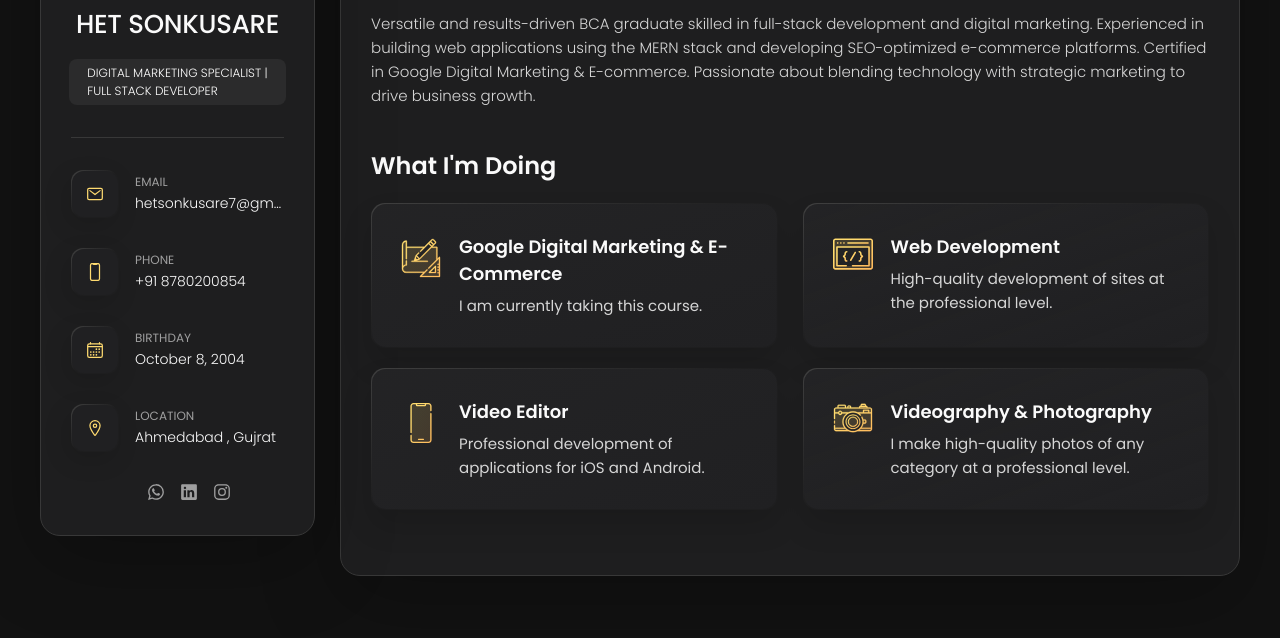
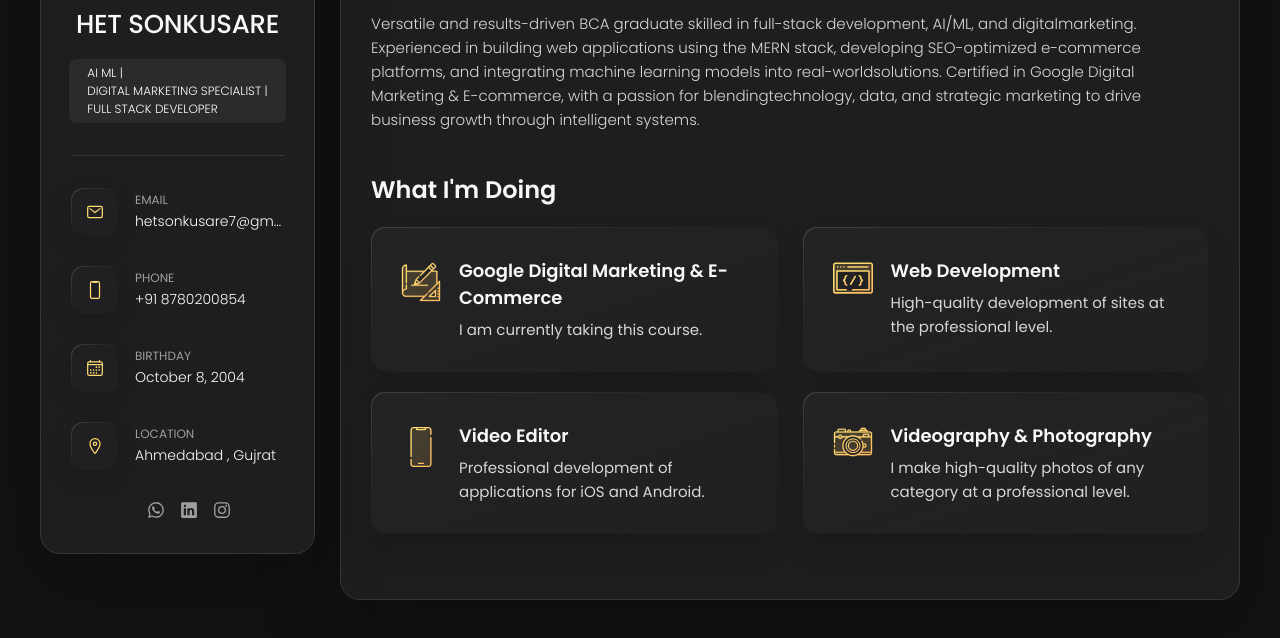
Before and after one commit to hetsonkusare/Portfolio, a plain HTML site: page index.html in a window 1280 px wide. Shown: the part 254-892 px from the top of the page. Drawn offline with nearby package versions, Linux system fonts and the light colour scheme.

Commit message:
Updated index.html with latest changes

```diff
--- a/index.html
+++ b/index.html
@@ -48,7 +48,7 @@
         <div class="info-content">
           <h1 class="name" title="Richard hanrick">HET SONKUSARE</h1>
 
-          <p class="title">DIGITAL MARKETING SPECIALIST |<BR> FULL STACK DEVELOPER</p>
+          <p class="title">AI ML |<br> DIGITAL MARKETING SPECIALIST |<BR> FULL STACK DEVELOPER</p>
         </div>
 
         <button class="info_more-btn" data-sidebar-btn>
@@ -215,10 +215,7 @@
           </p>
 
           <p>
-            Versatile and results-driven BCA graduate skilled in full-stack development and digital marketing.
-Experienced in building web applications using the MERN stack and developing SEO-optimized e-commerce
-platforms. Certified in Google Digital Marketing & E-commerce. Passionate about blending technology with
-strategic marketing to drive business growth.
+            Versatile  and  results-driven  BCA  graduate  skilled  in  full-stack  development,  AI/ML,  and  digitalmarketing.  Experienced  in  building  web  applications  using  the  MERN  stack,  developing  SEO-optimized  e-commerce  platforms,  and  integrating  machine  learning  models  into  real-worldsolutions.  Certified  in  Google  Digital  Marketing  &  E-commerce,  with  a  passion  for  blendingtechnology, data, and strategic marketing to drive business growth through intelligent systems.
 
           </p>
         </section>
```
